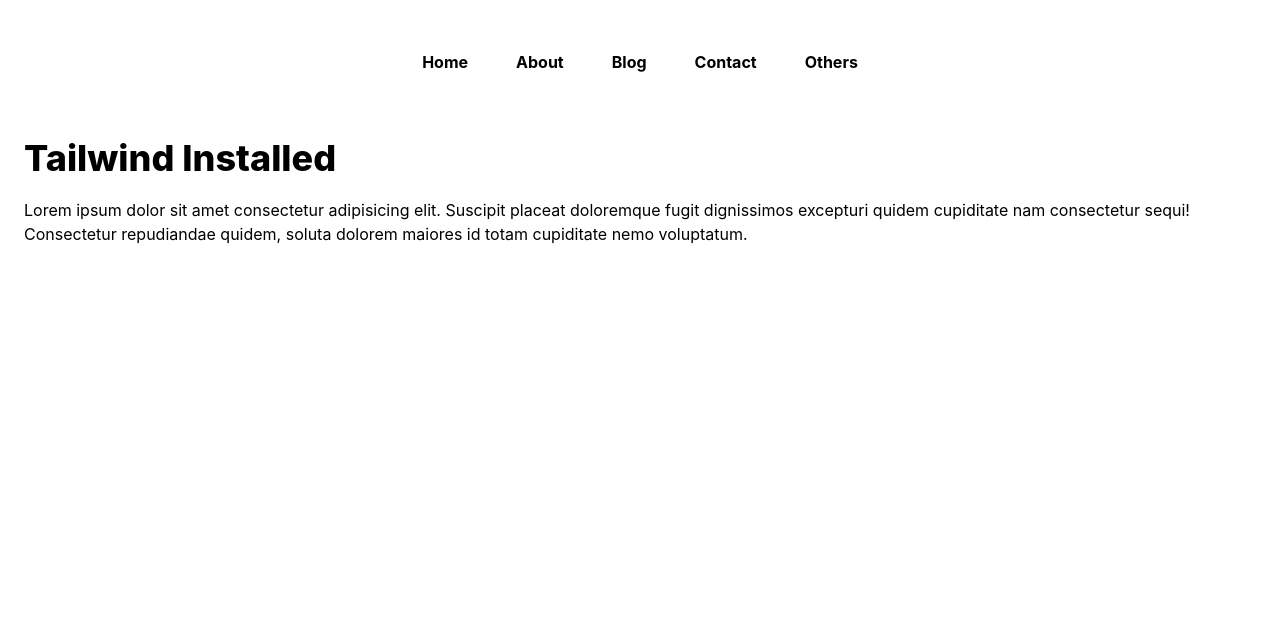
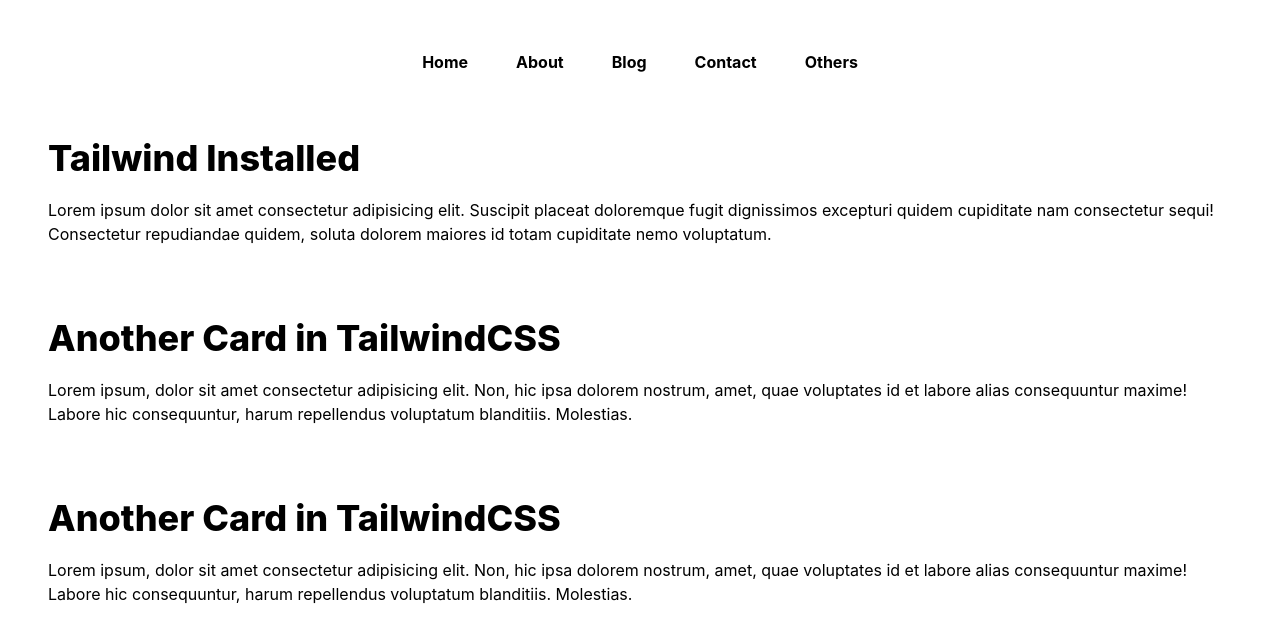
Before and after one commit to sayedsaddam/next-blog, a Next.js app: page /others in a window 1280 px wide. Shown: the top 642 px of the page. Built offline with nearby package versions, Linux system fonts and the light colour scheme.

Commit message:
updated 2 files including blog.js, and others.js. fixed the blog page design, added tailwindcss classes.:

```diff
--- a/pages/blog.js
+++ b/pages/blog.js
@@ -31,14 +31,16 @@
         }>
           {blogs.map((blogitem) => {
             return (
-              <div key={blogitem.slug}>
-                <Link href={`/posts/${blogitem.slug}`}>
-                  <h3 className={styles.blogItemh3}>{blogitem.title}</h3>
-                </Link>
-                <p className={styles.blogItemp}>{blogitem.metadesc.substr(0, 140)}...</p>
-                <Link href={`/posts/${blogitem.slug}`}>
-                  <button className='bg-white text-black p-2 rounded-md mt-4 font-bold'>Read More...</button>
-                </Link>
+              <div className="bg-white text-black rounded-md mb-4 p-5 container mx-auto">
+                <div key={blogitem.slug}>
+                  <Link href={`/posts/${blogitem.slug}`}>
+                    <h3 className='font-extrabold text-gray-400 text-4xl'>{blogitem.title}</h3>
+                  </Link>
+                  <p className='text-xl'>{blogitem.metadesc.substr(0, 140)}...</p>
+                  <Link href={`/posts/${blogitem.slug}`}>
+                    <button className='bg-gray-500 text-white py-1 px-2 rounded-md mt-4 font-bold  shadow-lg hover:bg-gray-700'>Read More...</button>
+                  </Link>
+                </div>
               </div>
             )
           })}
--- a/pages/others.js
+++ b/pages/others.js
@@ -3,9 +3,19 @@
 
 export default function Others() {
    return (
-      <div className="my-10 container mx-auto border-spacing-5 bg-white text-black m-6 p-6 rounded-md selection:bg-red-700 selection:text-white">
-         <h1 className="font-extrabold text-4xl mb-5">Tailwind Installed</h1>
-         <p className="">Lorem ipsum dolor sit amet consectetur adipisicing elit. Suscipit placeat doloremque fugit dignissimos excepturi quidem cupiditate nam consectetur sequi! Consectetur repudiandae quidem, soluta dolorem maiores id totam cupiditate nemo voluptatum.</p>
+      <div className="container mx-auto my-10">
+         <div className="border-spacing-5 bg-white text-black m-6 p-6 rounded-md selection:bg-red-700 selection:text-white">
+            <h1 className="font-extrabold text-4xl mb-5">Tailwind Installed</h1>
+            <p className="">Lorem ipsum dolor sit amet consectetur adipisicing elit. Suscipit placeat doloremque fugit dignissimos excepturi quidem cupiditate nam consectetur sequi! Consectetur repudiandae quidem, soluta dolorem maiores id totam cupiditate nemo voluptatum.</p>
+         </div>
+         <div className="border-spacing-5 bg-white text-black m-6 p-6 rounded-md selection:bg-red-400 selection:text-white">
+            <h1 className="font-extrabold text-4xl mb-5">Another Card in TailwindCSS</h1>
+            <p>Lorem ipsum, dolor sit amet consectetur adipisicing elit. Non, hic ipsa dolorem nostrum, amet, quae voluptates id et labore alias consequuntur maxime! Labore hic consequuntur, harum repellendus voluptatum blanditiis. Molestias.</p>
+         </div>
+         <div className="border-spacing-5 bg-white text-black m-6 p-6 rounded-md selection:bg-red-400 selection:text-white">
+            <h1 className="font-extrabold text-4xl mb-5">Another Card in TailwindCSS</h1>
+            <p>Lorem ipsum, dolor sit amet consectetur adipisicing elit. Non, hic ipsa dolorem nostrum, amet, quae voluptates id et labore alias consequuntur maxime! Labore hic consequuntur, harum repellendus voluptatum blanditiis. Molestias.</p>
+         </div>
       </div>
    )
 }
```
